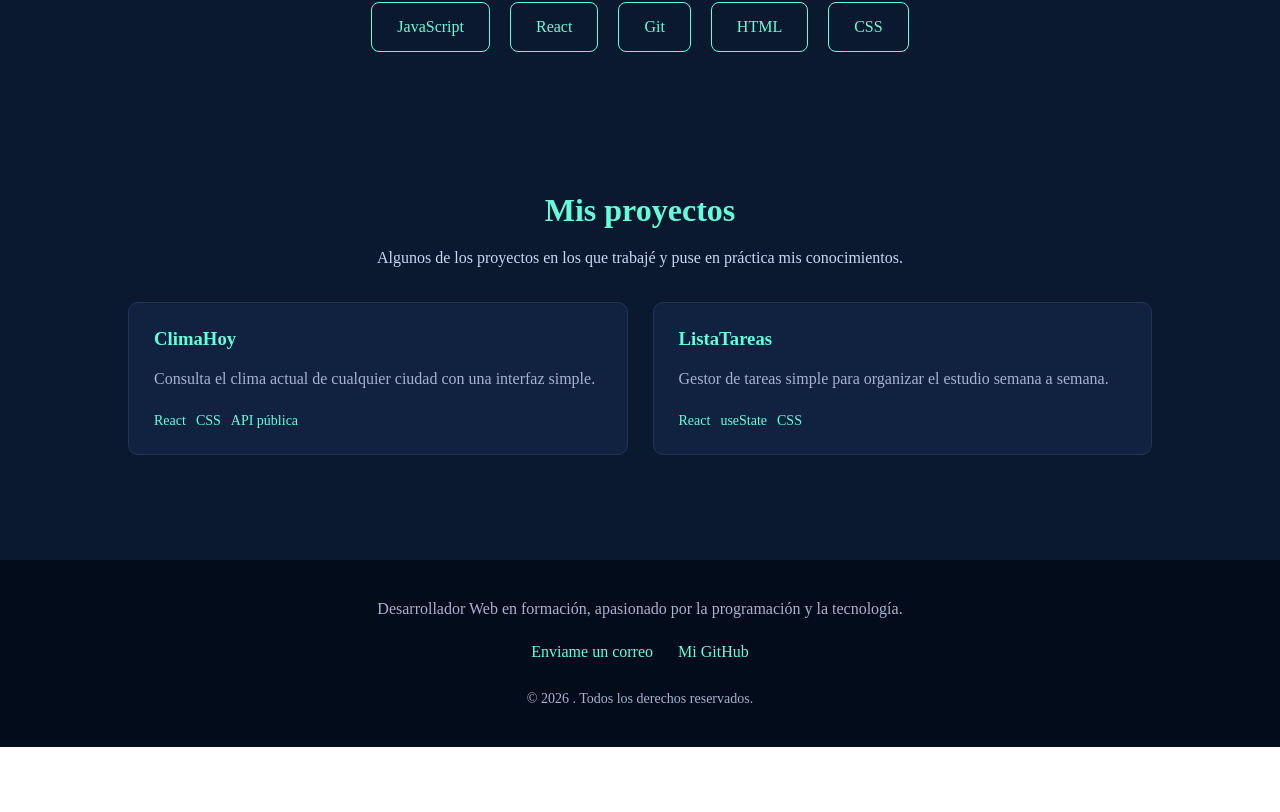
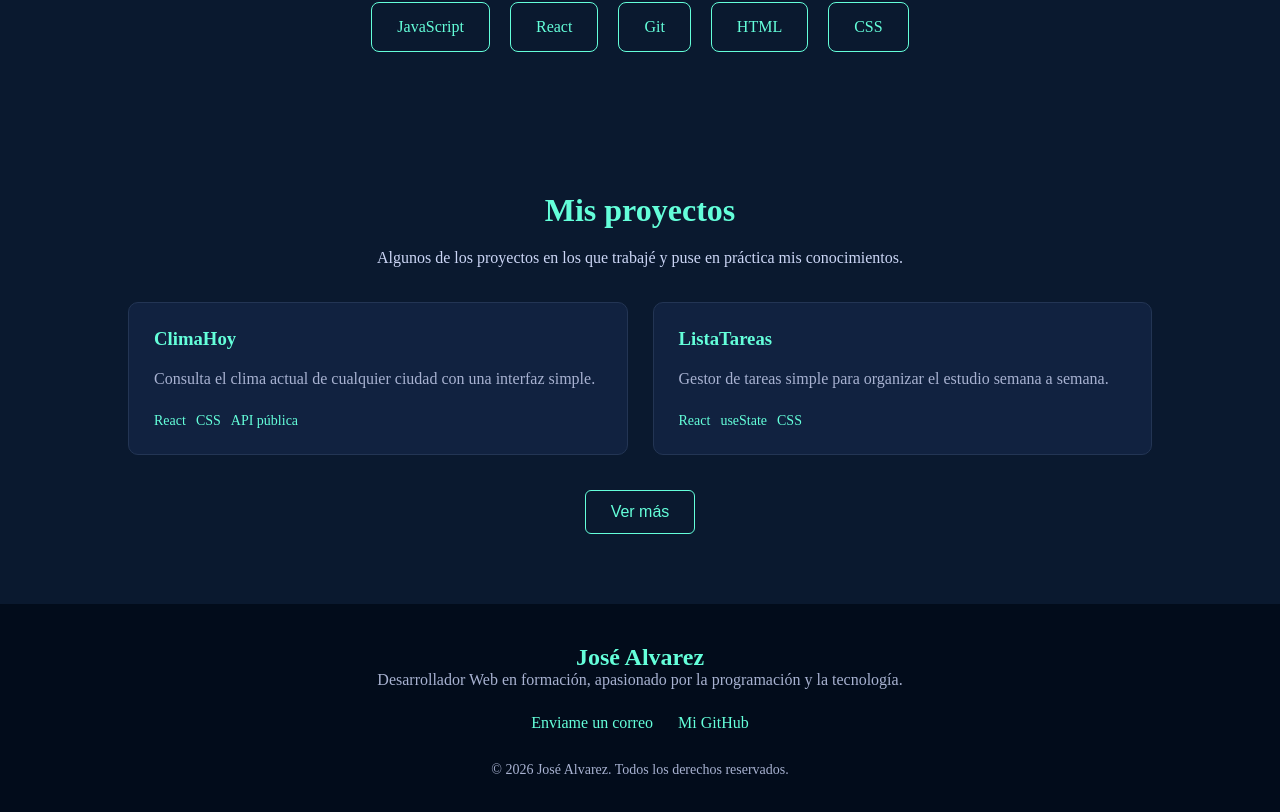
Before and after one commit to josealvarezvaz7-bot/tp1-react-portfolio-alvarez-jose, a React (Vite) app: page / in a window 1280 px wide. Shown: the part 1396-2208 px from the top of the page. Before the commit the page ends 2143 px from the top, so only its background shows below. Built offline with nearby package versions, Linux system fonts and the light colour scheme.

Commit message:
pase los props a footer que faltaban, agregue proyectos a data

```diff
--- a/src/App.jsx
+++ b/src/App.jsx
@@ -16,7 +16,11 @@ const App = () => {
       <About objetivo={perfil.objetivo} descripcion={perfil.descripcion} />
       <Skills habilidades={habilidades} />
       <Projects proyectos={proyectos} />
-      <Footer />
+      <Footer
+        nombre={perfil.nombre}
+        email={perfil.email}
+        github={perfil.github}
+      />
     </div>
   );
 };
--- a/src/components/Footer.jsx
+++ b/src/components/Footer.jsx
@@ -3,7 +3,7 @@ import "../css/footer.css";
 
 const Footer = ({ nombre, email, github }) => {
   return (
-    <footer className="footer" id="contacto">
+    <footer className="footer" id="footer">
       <h3>{nombre}</h3>
 
       <p>
--- a/src/components/Header.jsx
+++ b/src/components/Header.jsx
@@ -6,9 +6,9 @@ const Header = ({ nombre }) => {
     <header className="header">
       <nav className="navegador">
         <a href="#">Inicio</a>
-        <a href="#about">Sobre mi</a>
-        <a href="#skills">Habilidades</a>
-        <a href="#projects">Proyectos</a>
+        <a href="#sobre-mi">Sobre mi</a>
+        <a href="#habilidades">Habilidades</a>
+        <a href="#proyectos">Proyectos</a>
         <a href="#footer">Contacto</a>
       </nav>
 
--- a/src/data/portfolioData.js
+++ b/src/data/portfolioData.js
@@ -38,6 +38,35 @@ const proyectos = [
     stack: ["React", "useState", "CSS"],
     link: "#",
   },
+  {
+    id: "p3",
+    nombre: "ControlStock",
+    resumen:
+      "Aplicación para registrar productos y controlar el stock disponible.",
+    detalle:
+      "Proyecto pensado para practicar altas, bajas y modificaciones de productos. Permite registrar artículos, actualizar cantidades y consultar el stock disponible.",
+    stack: ["React", "JavaScript", "CSS"],
+    link: "#",
+  },
+  {
+    id: "p4",
+    nombre: "BuscadorPeliculas",
+    resumen:
+      "Buscador de películas que muestra información obtenida desde una API.",
+    detalle:
+      "Permite buscar películas por nombre y visualizar datos como título, año y descripción. Lo desarrollé para practicar peticiones a APIs y renderizado condicional.",
+    stack: ["React", "Fetch", "API pública"],
+    link: "#",
+  },
+  {
+    id: "p5",
+    nombre: "AgendaContactos",
+    resumen: "Agenda simple para agregar, visualizar y eliminar contactos.",
+    detalle:
+      "Aplicación creada para practicar formularios controlados, manejo de estado y renderizado de listas dinámicas en React.",
+    stack: ["React", "useState", "CSS"],
+    link: "#",
+  },
 ];
 
 export { perfil, habilidades, proyectos };
```
